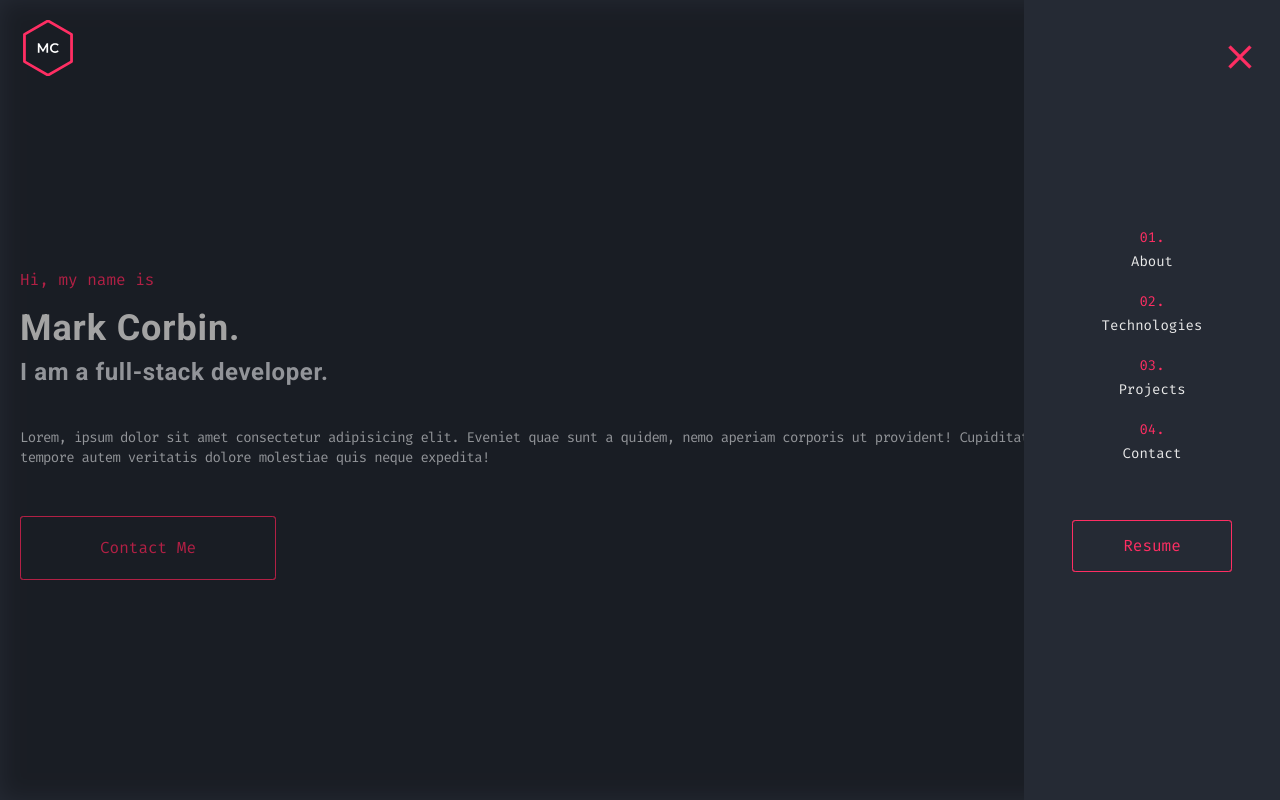
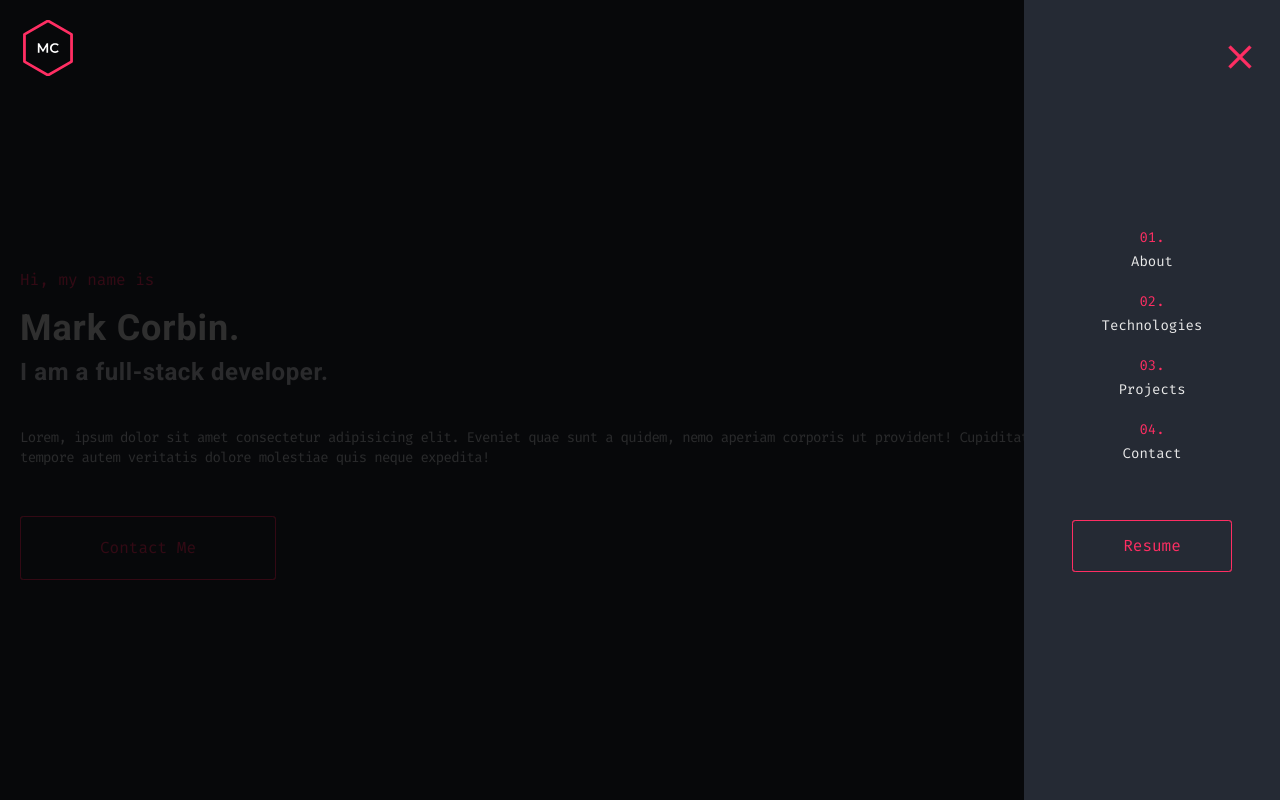
Before and after one commit to corb0140/portfolio, a Next.js app: page /pages/Home in a window 1280 px wide. Both pictures are taken after a click on the element "close". Shown: the top 800 px of the page. Built offline with nearby package versions, Linux system fonts and the light colour scheme.

Commit message:
updated banner and navigation sections, half way through about section

```diff
--- a/app/Modals/MobileNavMenu.js
+++ b/app/Modals/MobileNavMenu.js
@@ -29,7 +29,7 @@ const MobileNavMenu = () => {
 
   return (
     <>
-      <div className="fixed z-20 top-0 h-full w-full bg-black bg-opacity-30 blur-md"></div>
+      <div className="fixed z-20 top-0 h-full w-full bg-black bg-opacity-80"></div>
 
       <motion.div
         variants={menuVariants}
--- a/app/components/About/About.js
+++ b/app/components/About/About.js
@@ -2,8 +2,13 @@ import React from "react";
 
 const About = () => {
   return (
-    <div>
-      <p>
+    <div className="p-5">
+      <h2 className="flex items-center py-5  gap-2">
+        <span className="text-secondary">01.</span>
+        <p className="text-xl text-Roboto font-bold">About Me</p>
+        <div className="border-b border-white border-opacity-20 w-1/2 h-1"></div>
+      </h2>
+      <p className="text-sm tracking-tighter">
         Hey! My name is Mark. As a full-stack developer currently enrolled at
         Algonquin college, I am passionate about blending creativity with
         technology. With a strong foundation in front-end and back-end
--- a/app/components/Navbar/Navbar.js
+++ b/app/components/Navbar/Navbar.js
@@ -1,6 +1,12 @@
 import { useRouter } from "next/navigation";
-import { useState, useRef } from "react";
-import { AnimatePresence, useAnimate, motion, useScroll } from "framer-motion";
+import { useState } from "react";
+import {
+  AnimatePresence,
+  useAnimate,
+  motion,
+  useScroll,
+  useMotionValueEvent,
+} from "framer-motion";
 
 import MobileNavMenu from "@/app/Modals/MobileNavMenu";
 import { openMenu, closeMenu } from "@/app/MenuAnimation/MenuAnimation";
@@ -14,8 +20,26 @@ const Navbar = () => {
   };
 
   // Animation for the navbar - useScroll
-  const targetRef = useRef(null);
-  const { scrollYProgress } = useScroll();
+  const [hidden, setHidden] = useState(false);
+  const [shadow, setShadow] = useState(false);
+  const { scrollY } = useScroll();
+  useMotionValueEvent(scrollY, "change", (latest) => {
+    const prev = scrollY.getPrevious();
+
+    if (latest > prev && latest > 80) {
+      setHidden(true);
+    } else {
+      setHidden(false);
+    }
+
+    if (latest > 90) {
+      setShadow(true);
+    } else {
+      setShadow(false);
+    }
+
+    console.log(latest, prev);
+  });
 
   // Animation for the mobile menu - useAnimate
   const [scope, animate] = useAnimate();
@@ -35,15 +59,42 @@ const Navbar = () => {
 
   const toggleMobileMenu = () => {
     setShowMobileMenu(!showMobileMenu);
+
+    if (showMobileMenu === false) {
+      document.body.style.overflow = "hidden";
+    } else {
+      document.body.style.overflow = "auto";
+    }
   };
 
   return (
     <>
       <motion.nav
         initial={{ y: -100 }}
-        animate={{ y: 0 }}
-        ref={targetRef}
-        className="fixed w-full h-24 z-40 flex items-center justify-between px-5 "
+        animate={[
+          { y: 0 },
+          hidden ? "hidden" : "visible",
+          shadow ? "shadow" : "noShadow",
+          showMobileMenu ? "backgroundTransparent" : "backgroundColor",
+        ]}
+        variants={{
+          visible: { y: 0, transition: { duration: 0.5 } },
+          hidden: { y: -100, transition: { duration: 0.5 } },
+          shadow: {
+            boxShadow: "0 0 10px rgba(0, 0, 0, 0.2)",
+            backgroundColor: "#252a34",
+          },
+          noShadow: { boxShadow: "none", backgroundColor: "#252a34" },
+          backgroundColor: {
+            backgroundColor: "transparent",
+            transition: { delay: 0.5 },
+          },
+          backgroundTransparent: {
+            backgroundColor: "transparent",
+            boxShadow: "none",
+          },
+        }}
+        className={`fixed w-full h-24 z-40 flex items-center justify-between px-5`}
       >
         <div onClick={goBack} className="hover:cursor-pointer">
           <svg
@@ -89,7 +140,7 @@ const Navbar = () => {
 
           <span
             id="exit"
-            className="absolute text-[2.5rem] opacity-0 text-secondary material-symbols-outlined"
+            className="absolute z-40 text-[2.5rem] opacity-0 text-secondary material-symbols-outlined"
           >
             close
           </span>
```
